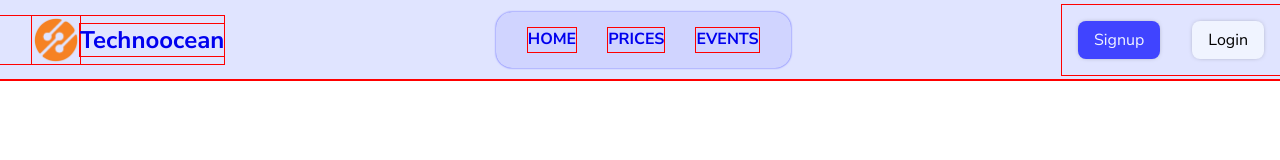
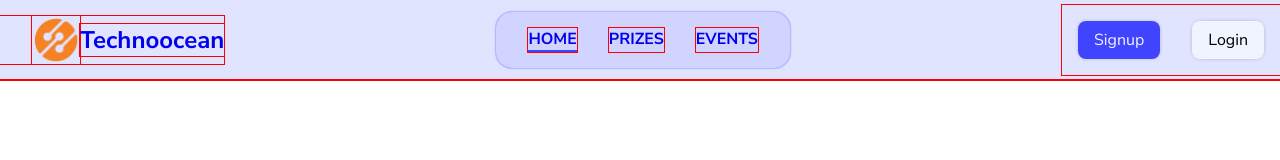
Before and after one commit to nandakrishnamukthavaram/technoocean0, a React (Create React App) app: page / in a window 1280 px wide. Shown: the top 160 px of the page. Built offline with nearby package versions, Linux system fonts and the light colour scheme.

Commit message:
Update Header.jsx

```diff
--- a/src/Components/Header/Header.jsx
+++ b/src/Components/Header/Header.jsx
@@ -9,8 +9,8 @@ const Header = () => {
         <h1>Technoocean</h1>
       </NavLink>
       <div className="midlinks">
-        <NavLink to="/home">home</NavLink>
-        <NavLink to="/prices">prices</NavLink>
+        <NavLink to="/">home</NavLink>
+        <NavLink to="/prizes">prizes</NavLink>
         <NavLink to="/events">events</NavLink>
       </div>
       <div className="rightlinks">
```
